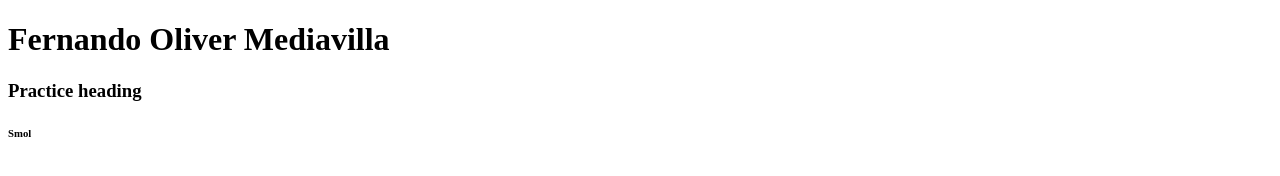
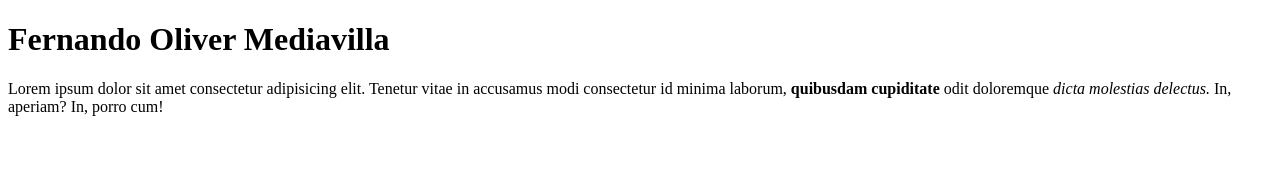
Before and after one commit to Fern-0416/Fern-416.github.io, a plain HTML site: page index.html in a window 1280 px wide. Drawn offline with Linux system fonts and the light colour scheme.

Commit message:
Update index.html

```diff
--- a/index.html
+++ b/index.html
@@ -8,8 +8,12 @@
     <body>
         <!-- Headings -->
          <h1>Fernando Oliver Mediavilla</h1>
-         <h3> Practice heading</h3>
-         <h6>Smol</h6>
+
+        <!-- Paragraphs-->
+        <p>
+            Lorem ipsum dolor sit amet consectetur adipisicing elit. Tenetur vitae in accusamus modi consectetur id minima laborum, <strong> quibusdam cupiditate</strong> odit doloremque <em>dicta molestias delectus.</em> In, aperiam? In, porro cum!
+        </p>
+
     </body>
 
 </html>
```
